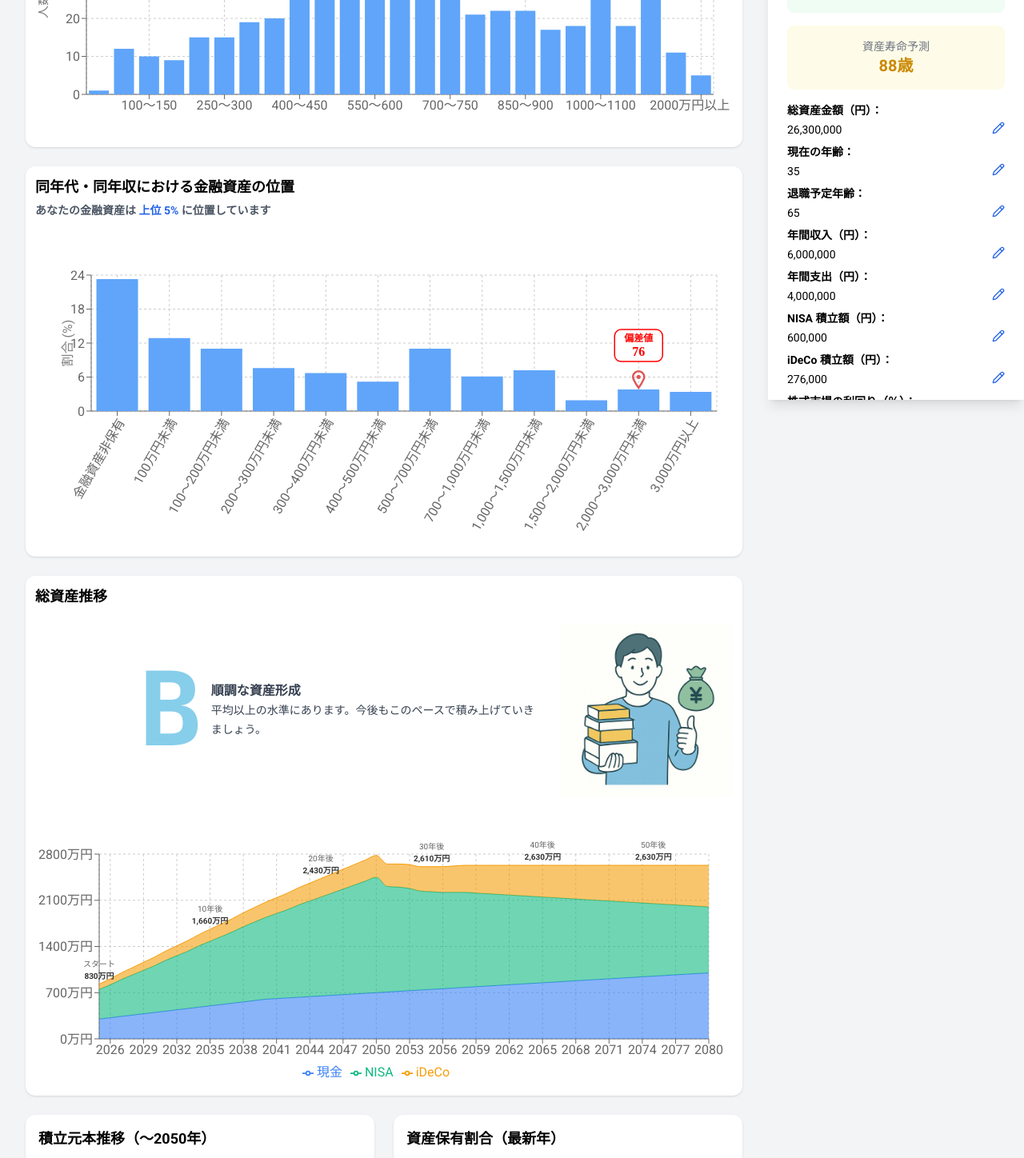
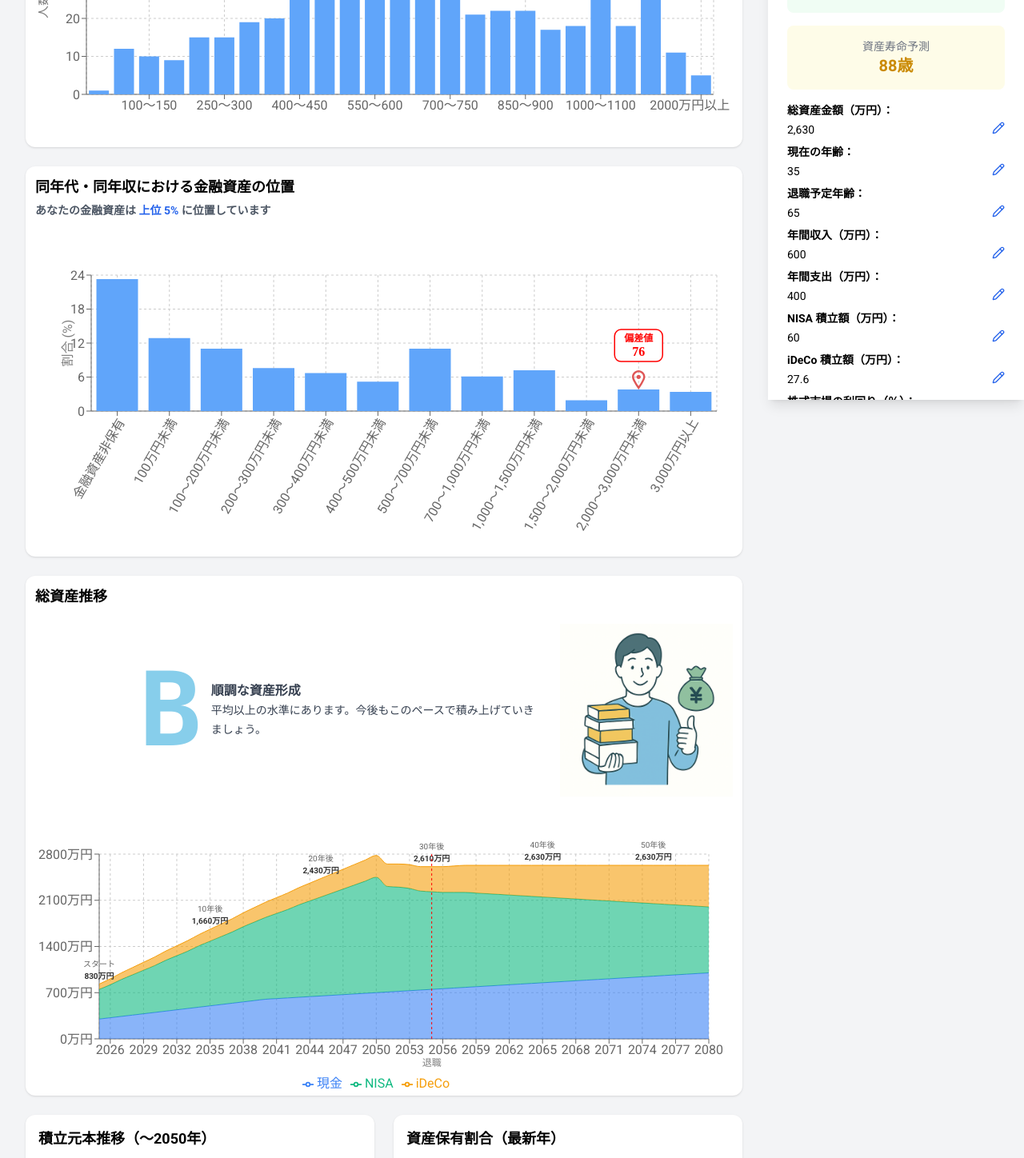
Before and after one commit to HirokiAzuma0420/lifeplansim, a React (Vite) app: page /sample in a window 1280 px wide. Shown: the part 300-1748 px from the top of the page at 80% size. Built offline with nearby package versions, Linux system fonts and the light colour scheme; a web font is replaced by a local one.

Commit message:
総資産推移に退職定数線追加
パーソナルタイルの金額単位を「万円」に変更

```diff
--- a/src/assets/getAssetGrade.ts
+++ b/src/assets/getAssetGrade.ts
@@ -23,7 +23,7 @@ export function getAssetGrade(totalAsset: number) {
       comment: '平均以上の水準にあります。今後もこのペースで積み上げていきましょう。',
       image: '/ranks/b.png',
     };
-  } else if (totalAsset >= 7000000) {
+  } else if (totalAsset >= 1000000) {
     return {
       rank: 'C',
       color: '#FFA500',
--- a/src/components/dashboard/PersonalTile.tsx
+++ b/src/components/dashboard/PersonalTile.tsx
@@ -12,16 +12,16 @@ interface PersonalTileProps {
 const labelMap: Record<string, string> = {
   age: '現在の年齢',
   retireAge: '退職予定年齢',
-  income: '年間収入（円）',
-  expense: '年間支出（円）',
-  nisa: 'NISA 積立額（円）',
-  ideco: 'iDeCo 積立額（円）',
+  income: '年間収入（万円）',
+  expense: '年間支出（万円）',
+  nisa: 'NISA 積立額（万円）',
+  ideco: 'iDeCo 積立額（万円）',
   stockYield: '株式市場の利回り（％）',
   bondYield: '債券の利回り（％）',
   inflation: 'インフレ率（％）',
   medical: '医療費の増加率（％）',
   withdrawRate: '初期取り崩し率（％）',
-  totalAsset: '総資産金額（円）',
+  totalAsset: '総資産金額（万円）',
 };
 
 export default function PersonalTile({
@@ -64,8 +64,14 @@ export default function PersonalTile({
               {editFields[key] ? (
                 <div className="flex gap-2">
                   <input
-                    value={val}
-                    onChange={(e) => setFormData((prev) => ({ ...prev, [key]: e.target.value }))}
+                    value={key === 'totalAsset' || key === 'income' || key === 'expense' || key === 'nisa' || key === 'ideco' ? (parseInt(val) / 10000).toString() : val}
+                    onChange={(e) => setFormData((prev) => ({
+                      ...prev,
+                      [key]:
+                        key === 'totalAsset' || key === 'income' || key === 'expense' || key === 'nisa' || key === 'ideco'
+                          ? (parseFloat(e.target.value) * 10000).toString()
+                          : e.target.value,
+                    }))}
                     className="w-full border px-2 py-1 text-sm rounded"
                     type={key === 'totalAsset' || key === 'income' || key === 'expense' || key === 'nisa' || key === 'ideco' ? 'number' : 'text'}
                   />
@@ -77,7 +83,7 @@ export default function PersonalTile({
                   </button>
                 </div>
               ) : (
-                <p>{key === 'totalAsset' || key === 'income' || key === 'expense' || key === 'nisa' || key === 'ideco' ? parseInt(val).toLocaleString() : val}</p>
+                <p>{key === 'totalAsset' || key === 'income' || key === 'expense' || key === 'nisa' || key === 'ideco' ? (parseInt(val) / 10000).toLocaleString() : val}</p>
               )}
             </div>
             {!editFields[key] && (
--- a/src/components/dashboard/TotalAssetChart.tsx
+++ b/src/components/dashboard/TotalAssetChart.tsx
@@ -1,4 +1,4 @@
-import { AreaChart, Area, XAxis, YAxis, CartesianGrid, Tooltip, Legend, ResponsiveContainer } from 'recharts';
+import { AreaChart, Area, XAxis, YAxis, CartesianGrid, Tooltip, Legend, ResponsiveContainer, ReferenceLine } from 'recharts';
 import type { TooltipProps } from 'recharts';
 import type { ValueType, NameType } from 'recharts/types/component/DefaultTooltipContent';
 
@@ -6,6 +6,8 @@ interface TotalAssetChartProps {
   enrichedData: { year: number; 現金: number; NISA: number; iDeCo: number; 総資産: number; }[];
   rankInfo: { rank: string; color: string; commenttitle: string; comment: string; image: string };
   COLORS: { [key: string]: string };
+  age: number;
+  retireAge: number;
 }
 
 // Rechartsから渡されるカスタムラベルのpropsの型
@@ -34,7 +36,9 @@ const CustomTooltip = ({ active, payload, label }: TooltipProps<ValueType, NameT
   return null;
 };
 
-export default function TotalAssetChart({ enrichedData, rankInfo, COLORS }: TotalAssetChartProps) {
+export default function TotalAssetChart({ enrichedData, rankInfo, COLORS, age, retireAge }: TotalAssetChartProps) {
+  const retirementYear = enrichedData[0].year + (retireAge - age);
+
   const CustomizedLabel = (props: LabelProps) => {
     const { x, y, index } = props;
 
@@ -130,10 +134,13 @@ export default function TotalAssetChart({ enrichedData, rankInfo, COLORS }: Tota
           <XAxis dataKey="year" />
           <YAxis tickFormatter={(v) => `${Math.round(v / 10000)}万円`} />
           <Tooltip content={<CustomTooltip />} />
-          <Legend />
+          <Legend wrapperStyle={{ position: 'relative', top: -15 }} />
           <Area type="monotone" dataKey="現金" stackId="1" stroke={COLORS.現金} fill={COLORS.現金} />
           <Area type="monotone" dataKey="NISA" stackId="1" stroke={COLORS.NISA} fill={COLORS.NISA} />
           <Area type="monotone" dataKey="iDeCo" stackId="1" stroke={COLORS.iDeCo} fill={COLORS.iDeCo} label={CustomizedLabel} />
+          {retirementYear >= enrichedData[0].year && retirementYear <= enrichedData[enrichedData.length - 1].year && (
+            <ReferenceLine x={retirementYear} stroke="red" strokeDasharray="3 3" label={{ value: '退職', position: 'bottom', fill: 'gray', fontSize: 12, fontWeight: 'normal', dy: 20 }} />
+          )}
         </AreaChart>
       </ResponsiveContainer>
     </div>
--- a/src/pages/FormPage.tsx
+++ b/src/pages/FormPage.tsx
@@ -23,14 +23,14 @@ const FormPage: React.FC = () => {
 
       <section className="px-4 py-5">
         <h1 className="text-xl font-bold text-left mb-4">収支の設定</h1>
-        <InputField label="年間収入（円）" />
-        <InputField label="年間支出（円）" />
+        <InputField label="年間収入（万円）" />
+        <InputField label="年間支出（万円）" />
       </section>
 
       <section className="px-4 py-5">
         <h1 className="text-xl font-bold text-left mb-4">積立の設定</h1>
-        <InputField label="NISA 積立額（円）" />
-        <InputField label="iDeCo 積立額（円）" />
+        <InputField label="NISA 積立額（万円）" />
+        <InputField label="iDeCo 積立額（万円）" />
       </section>
 
       <section className="px-4 py-5">
--- a/src/pages/SamplePage.tsx
+++ b/src/pages/SamplePage.tsx
@@ -115,7 +115,13 @@ export default function SamplePage() {
           savings={currentTotalAsset}
         />
 
-        <TotalAssetChart enrichedData={enrichedData} rankInfo={rankInfo} COLORS={COLORS} />
+        <TotalAssetChart
+          enrichedData={enrichedData}
+          rankInfo={rankInfo}
+          COLORS={COLORS}
+          age={parseInt(formData.age)}
+          retireAge={parseInt(formData.retireAge)}
+        />
 
         <div className="grid grid-cols-1 md:grid-cols-2 gap-6 mb-6">
           <InvestmentPrincipalChart enrichedData={enrichedData} />
```
Also changed, not shown: public/ranks/c.png, 1 other file (tests, documents, lock files or other folders).
